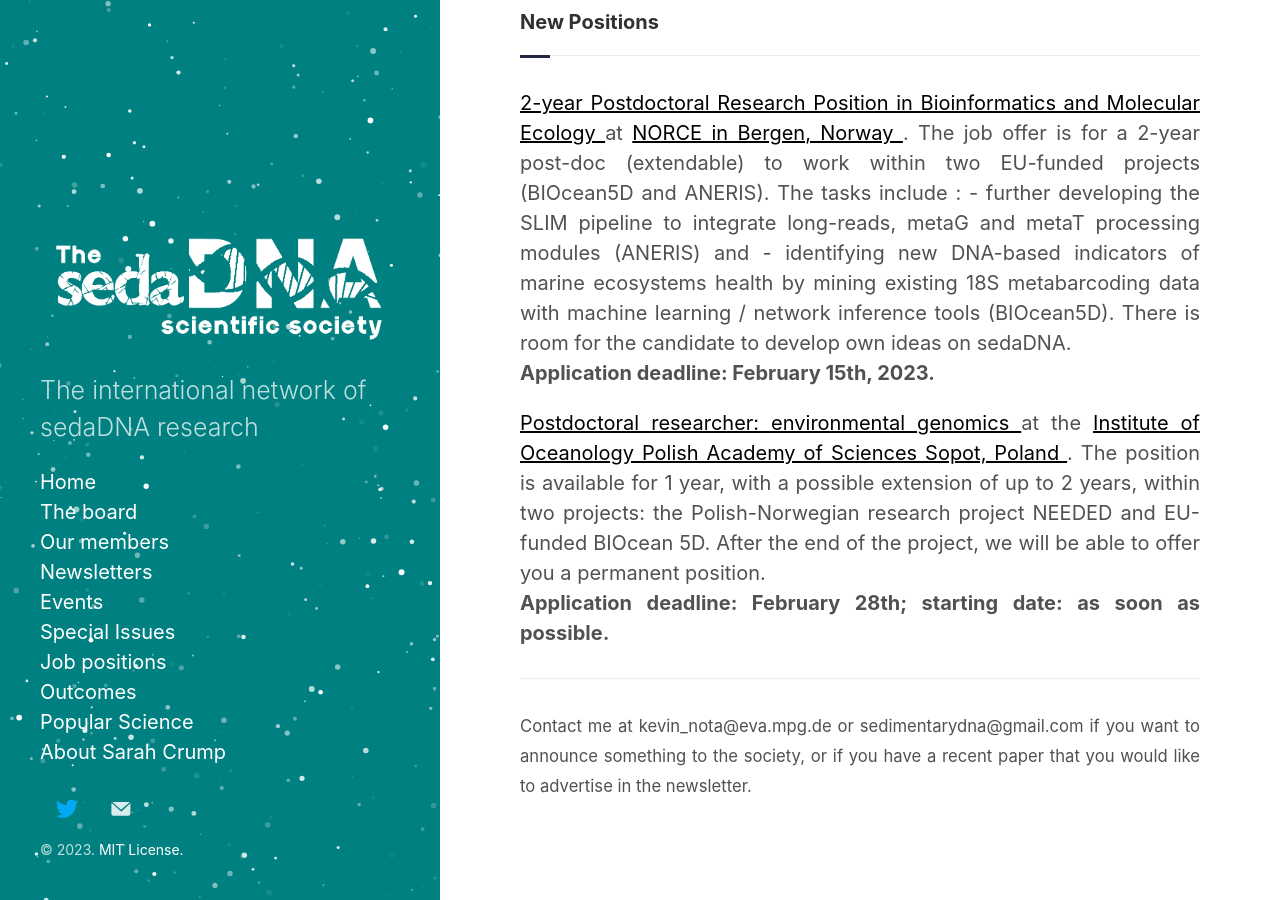
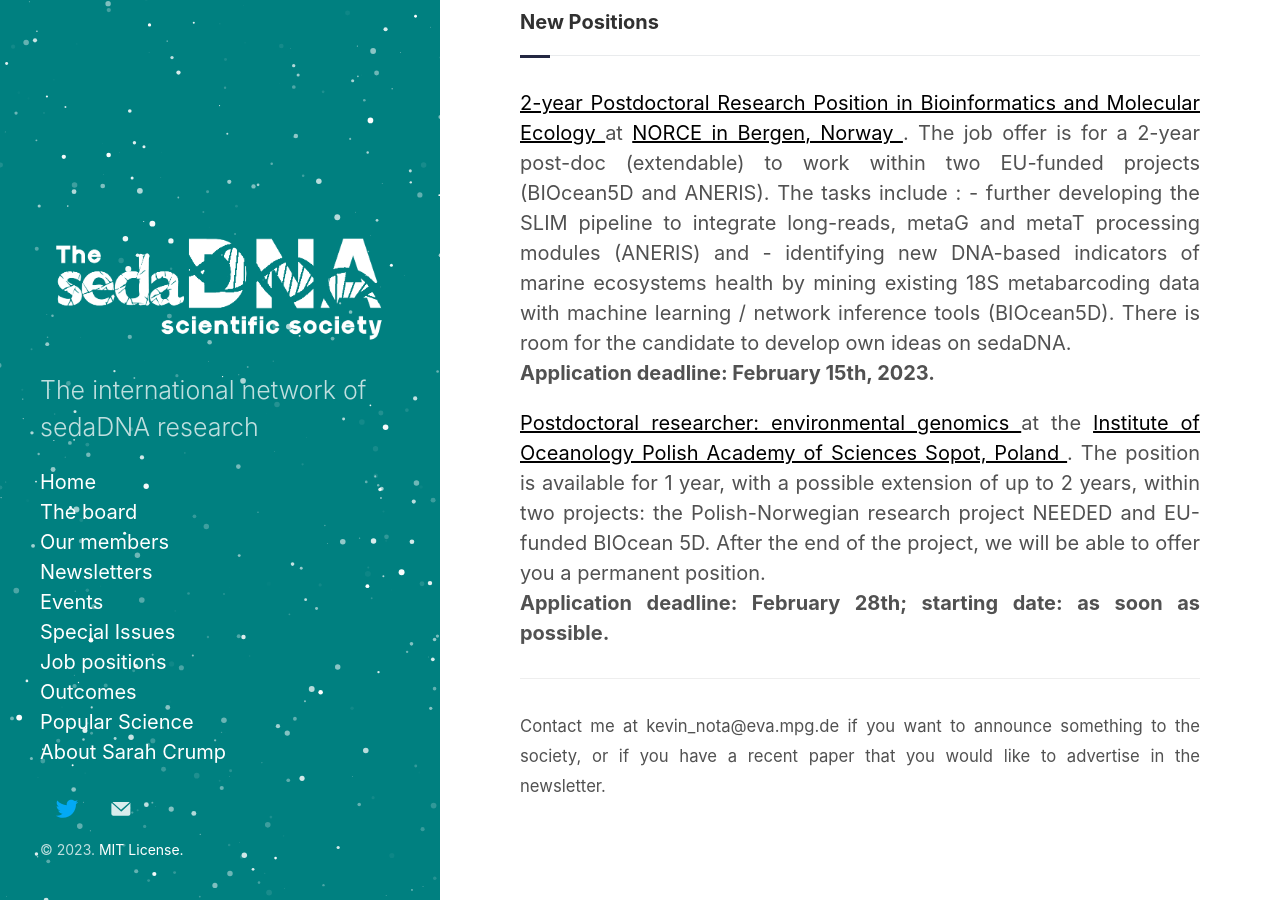
Before and after one commit to sedadna/sedadna.github.io, a Jekyll site: the page built from category/news/23-02.md, in a window 1280 px wide and 900 px high, scrolled down 3038 px. Built offline with Jekyll 4.4.1, drawn with Linux system fonts in a browser that asks for light colours.

Commit message:
Update 23-02.md

```diff
--- a/category/news/23-02.md
+++ b/category/news/23-02.md
@@ -73,4 +73,4 @@
    <b>Application deadline: February 28th; starting date: as soon as possible.</b></p>
 
 <hr />
-<p><small>Contact me at kevin_nota@eva.mpg.de or sedimentarydna@gmail.com if you want to announce something to the society, or if you have a recent paper that you would like to advertise in the newsletter.</small></p>
+<p><small>Contact me at kevin_nota@eva.mpg.de if you want to announce something to the society, or if you have a recent paper that you would like to advertise in the newsletter.</small></p>
```
